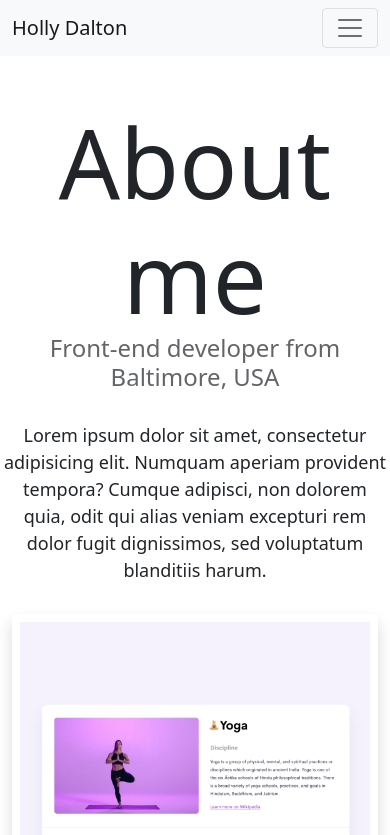
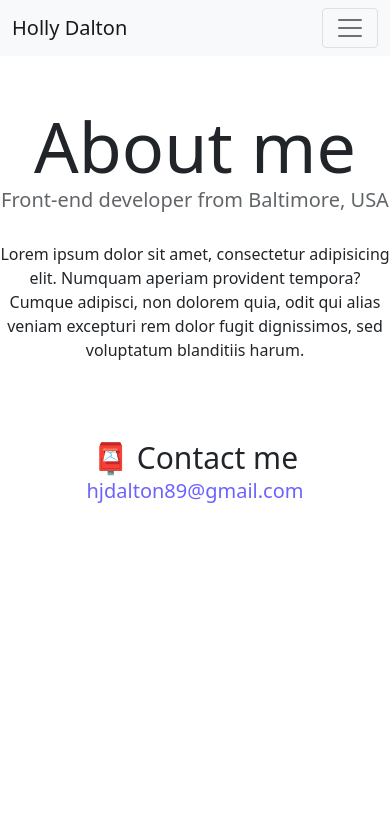
Before and after one commit to hollyjanedalton/Landing-Page--H.Dalton, a plain HTML site: page about.html in a window 390 px wide. Shown: the top 835 px of the page. Drawn offline with nearby package versions, Linux system fonts and the light colour scheme.

Commit message:
Added CSS media queries

```diff
--- a/about.html
+++ b/about.html
@@ -95,7 +95,7 @@
       <a
         href="mailto:hjdalton89@gmail.com"
         class="email-link"
-        title="Contact Me"
+        title="Contact Holly"
       >
         hjdalton89@gmail.com
       </a>
--- a/css/style.css
+++ b/css/style.css
@@ -33,6 +33,7 @@ p {
   line-height: 1.5;
   margin-bottom: 30px;
 }
+
 .navigation-links {
   text-align: center;
   margin-bottom: 100px;
@@ -81,3 +82,31 @@ p {
 .email-link:hover {
   text-decoration: underline;
 }
+
+@media (max-width: 576px) {
+  h1 {
+    font-size: 70px;
+  }
+
+  h2 {
+    font-size: 30px;
+    text-align: center;
+  }
+
+  h3 {
+    font-size: 20px;
+  }
+
+  p {
+    text-align: center;
+    font-size: 16px;
+  }
+
+  img {
+    display: none;
+  }
+
+  .email-link {
+    font-size: 20px;
+  }
+}
```
Also changed, not shown: index.html (+3 -3 lines).
